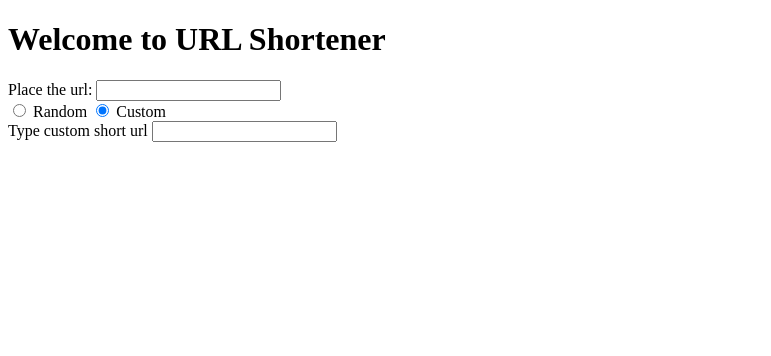
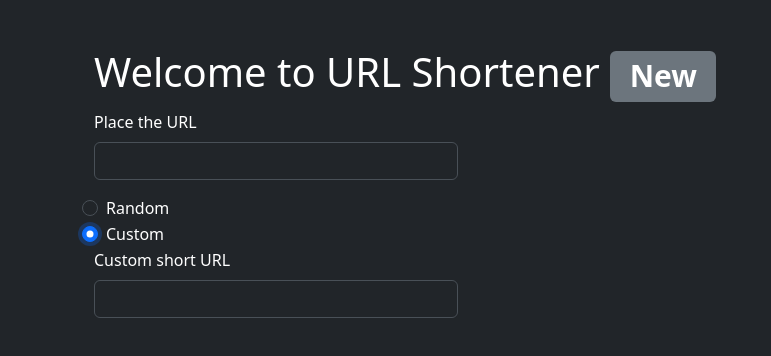
Before and after one commit to VencislavManoilov/URL-Shorter, a website: page public/index.html in a window 1280 px wide. Both pictures are taken after a click on the radio button "Custom". Shown: the whole page, without its empty margins (0-771 px from the left). Drawn offline with nearby package versions, Linux system fonts and the light colour scheme.

Commit message:
This front-end is looking goooood!!!

```diff
--- /dev/null
+++ b/public/css/main.css
@@ -0,0 +1,7 @@
+html, body {
+    color: var(--bs-emphasis-color);
+}
+
+.container {
+    --bs-gutter-x: 3rem;
+}
--- a/public/index.html
+++ b/public/index.html
@@ -6,105 +6,44 @@
 
     <title>URL Shortener</title>
 
+    <link href="https://cdn.jsdelivr.net/npm/bootstrap@5.3.3/dist/css/bootstrap.min.css" rel="stylesheet" integrity="sha384-QWTKZyjpPEjISv5WaRU9OFeRpok6YctnYmDr5pNlyT2bRjXh0JMhjY6hW+ALEwIH" crossorigin="anonymous">
+    <link rel="stylesheet" type="text/css" href="css/main.css">
+
     <script src="https://code.jquery.com/jquery-3.6.0.min.js"></script>
 </head>
 
-<body>
-    <h1>Welcome to URL Shortener</h1>
+<body data-bs-theme="dark">
+    <div class="container mt-5">
+        <h1>Welcome to URL Shortener <span class="badge text-bg-secondary">New</span></h1>
 
-    <label for="original_url">Place the url:</label>
-    <input id="original_url" type="text">
-    <br />
-    <input type="radio" id="random" name="options" value="1" checked>
-    <label for="random">Random</label>
-    <input type="radio" id="custom" name="options" value="2">
-    <label for="custom">Custom</label><br>
+        <div class="mb-3 col-4">
+            <label for="original_url" class="form-label">Place the URL</label>
+            <input id="original_url" class="form-control" type="text" autocomplete="off">
+        </div>
 
-    <label id="short_url_label" for="short_url">Type custom short url</label>
-    <input id="short_url" type="text">
+        <div class="row">
+            <div class="form-check">
+                <input class="form-check-input" type="radio" id="random" name="options" value="1" checked>
+                <label class="form-check-label" for="random">Random</label>
+            </div>
+            <div class="form-check">
+                <input class="form-check-input" type="radio" id="custom" name="options" value="2">
+                <label class="form-check-label" for="custom">Custom</label><br>
+            </div>
+        </div>
 
-    <br />
-    <button id="send">Send</button>
+        <div class="mb-3 col-4">
+            <label id="short_url_label" class="form-label" for="short_url">Custom short URL</label>
+            <input id="short_url" class="form-control" type="text" autocomplete="off">
+        </div>
 
-    <br />
-    <h2 id="link-info" style="display: none;">You can see your shorter url here: <a id="link" href="">/</a></h2>
+        <button id="send" type="button" class="btn btn-primary">Shorten</button>
 
-    <script>
-        $(document).ready(function() {
-            $('#short_url').hide();
-            $('#short_url_label').hide();
+        <h2 id="link-info" style="display: none;">You can see your shorter url here: <a id="link" href="">/</a></h2>
+    </div>
 
-            function checkInputs() {
-                const originalUrl = $('#original_url').val().trim();
-                const isCustomChecked = $('#custom').is(':checked');
-                const shortUrl = $('#short_url').val().trim();
-
-                if (originalUrl && (!isCustomChecked || (isCustomChecked && shortUrl))) {
-                    $('#send').show();
-                } else {
-                    $('#send').hide();
-                }
-            }
-
-            $('input[name="options"]').change(function() {
-                if ($('#custom').is(':checked')) {
-                    $('#short_url').show();
-                    $('#short_url_label').show();
-                } else {
-                    $('#short_url').hide();
-                    $('#short_url_label').hide();
-                }
-                checkInputs();
-            });
-
-            $('#send').hide();
-
-            $('#original_url').change(function() {
-                if($('#original_url').length > 0) {
-                    $('#send').show();
-                } else {
-                    $('#send').hide();
-                }
-            });
-
-            $('#original_url, #short_url').on('input', function() {
-                checkInputs();
-            });
-
-            $('#send').click(function() {
-                const originalUrl = $('#original_url').val().trim();
-                const isCustomChecked = $('#custom').is(':checked');
-                const shortUrl = isCustomChecked ? $('#short_url').val().trim() : null;
-
-                let data;
-                if(isCustomChecked) {
-                    data = {
-                        url: originalUrl,
-                        newURL: shortUrl
-                    };
-                } else {
-                    data = {
-                        url: originalUrl
-                    }
-                }
-
-                $.ajax({
-                    url: '/shorten',
-                    type: 'POST',
-                    data: JSON.stringify(data),
-                    contentType: 'application/json',
-                    success: function(response) {
-                        $("#link-info").show();
-                        $("#link").text('/' + response.url);
-                        $("#link").attr('href', '/' + response.url);
-                    },
-                    error: function(error) {
-                        // Handle error response
-                        console.log('Error:', error);
-                    }
-                });
-            });
-        });
-    </script>
+    <script src="https://cdn.jsdelivr.net/npm/@popperjs/core@2.11.8/dist/umd/popper.min.js" integrity="sha384-I7E8VVD/ismYTF4hNIPjVp/Zjvgyol6VFvRkX/vR+Vc4jQkC+hVqc2pM8ODewa9r" crossorigin="anonymous"></script>
+    <script src="https://cdn.jsdelivr.net/npm/bootstrap@5.3.3/dist/js/bootstrap.min.js" integrity="sha384-0pUGZvbkm6XF6gxjEnlmuGrJXVbNuzT9qBBavbLwCsOGabYfZo0T0to5eqruptLy" crossorigin="anonymous"></script>
+    <script src="js/index.js"></script>
 </body>
 </html>
--- /dev/null
+++ b/public/js/index.js
@@ -0,0 +1,67 @@
+$(document).ready(function() {
+    $('#short_url').hide();
+    $('#short_url_label').hide();
+    $('#send').hide();
+
+    function checkInputs() {
+        const originalUrl = $('#original_url').val().trim();
+        const isCustomChecked = $('#custom').is(':checked');
+        const shortUrl = $('#short_url').val().trim();
+
+        if (originalUrl && (!isCustomChecked || (isCustomChecked && shortUrl))) {
+            $('#send').slideDown();
+        } else {
+            $('#send').slideUp();
+        }
+    }
+
+    $('input[name="options"]').change(function() {
+        if ($('#custom').is(':checked')) {
+            $('#short_url').show();
+            $('#short_url_label').show();
+        } else {
+            $('#short_url').hide();
+            $('#short_url_label').hide();
+        }
+        checkInputs();
+    });
+
+    $('#original_url, #short_url').on('input', function() {
+        checkInputs();
+    });
+
+    $('#send').click(function() {
+        const originalUrl = $('#original_url').val().trim();
+        const isCustomChecked = $('#custom').is(':checked');
+        const shortUrl = isCustomChecked ? $('#short_url').val().trim() : null;
+
+        let data;
+        if(isCustomChecked) {
+            data = {
+                url: originalUrl,
+                newURL: shortUrl
+            };
+        } else {
+            data = {
+                url: originalUrl
+            }
+        }
+
+        $.ajax({
+            url: '/shorten',
+            type: 'POST',
+            data: JSON.stringify(data),
+            contentType: 'application/json',
+            success: function(response) {
+                $("#send").slideUp();
+                $("#link-info").slideDown();
+                $("#link").text('/' + response.url);
+                $("#link").attr('href', '/' + response.url);
+            },
+            error: function(error) {
+                // Handle error response
+                console.log('Error:', error);
+            }
+        });
+    });
+});
```
